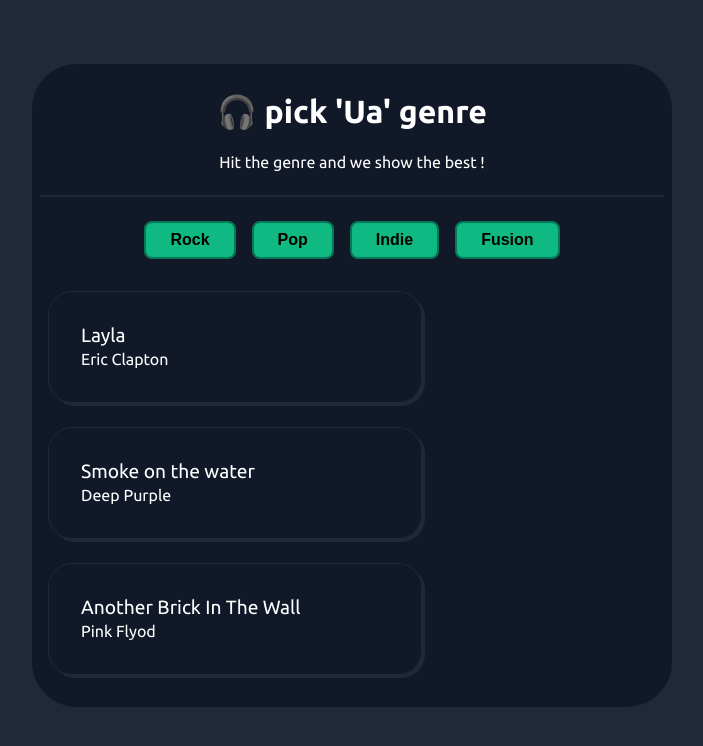
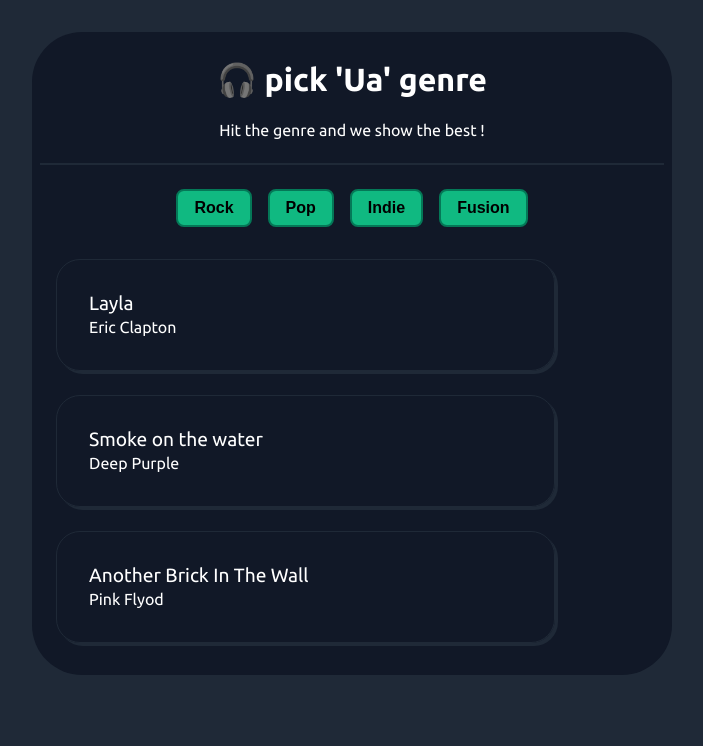
Before and after one commit to SlaYpoint/pickUaGenre, a React (Create React App) app: page / in a window 1280 px wide. Shown: the top 746 px of the page, without its empty margins (288-991 px from the left). Built offline with nearby package versions, Linux system fonts and the light colour scheme.

Commit message:
fix: fixed width

```diff
--- a/src/styles.css
+++ b/src/styles.css
@@ -21,11 +21,11 @@
 
 .App {
   background: var(--bg-color-secondary);
-  width: 40rem;
+  max-width: 40rem;
   margin: auto;
-  margin-top: 4rem;
+  margin-top: 2rem;
   padding: 0.5rem;
-  border-radius: 45px;
+  border-radius: 50px;
   color: white;
 }
 
@@ -38,7 +38,7 @@
   display: inline-block;
   background: var(--primary);
   margin: 0.5rem 0.5rem;
-  padding: 0.5rem 1.5rem;
+  padding: 0.5rem 1rem;
   border: 2px solid #047857;
   border-radius: 0.5rem;
   font-size: medium;
@@ -49,12 +49,10 @@
 
 li {
   list-style: none;
-  /* background: var(--bg-color-primary);
-   */
   border: 1px solid var(--bg-color-primary);
   padding: 2rem;
-  margin: 1.5rem 0.5rem;
-  width: 60%;
+  margin: 1.5rem 1rem;
+  width: 80%;
   border-radius: 1.5rem;
   text-align: left;
   font-size: 1.2rem;
```
